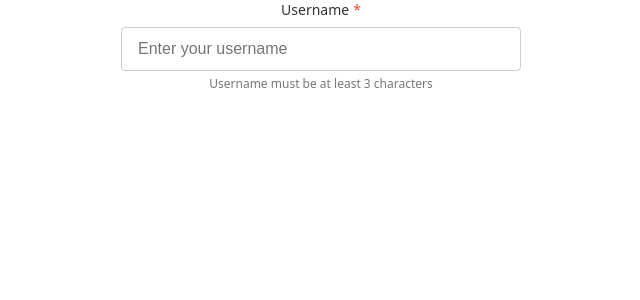
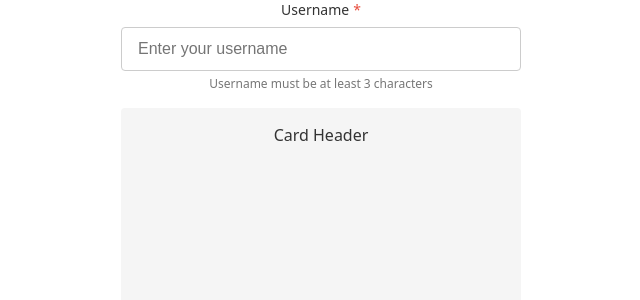
Before and after one commit to jkirito-org/cautious-fiesta, a React (Vite) app: page / in a window 1280 px wide. Shown: the top 300 px of the page, without its empty margins (319-959 px from the left). Built offline with nearby package versions, Linux system fonts and the light colour scheme.

Commit message:
Added a Card

```diff
--- a/src/App.tsx
+++ b/src/App.tsx
@@ -1,4 +1,5 @@
 import "./App.css";
+import { Card } from "./components/Base/Card";
 import Input from "./components/Base/Input";
 
 function App() {
@@ -12,6 +13,9 @@ function App() {
           onChange={(value) => console.log(value)}
           helperText="Username must be at least 3 characters"
         />
+        <Card header="Card Header">
+          <p>Card content</p>
+        </Card>
       </div>
     </div>
   );
--- /dev/null
+++ b/src/components/Base/Card.scss
@@ -0,0 +1,23 @@
+.card {
+    width: 100%;
+    height: 100%;
+    position: relative;
+}
+
+.card-header {
+    width: 100%;
+    height: 100%;
+    position: relative;
+    background-color: #f5f5f5;
+    border-radius: 4px;
+    padding: 1rem;
+    font-weight: 500;
+    color: #333;
+}
+
+.card-body {
+    width: 100%;
+    height: 100%;
+    position: relative;
+    padding: 1rem;
+}
--- /dev/null
+++ b/src/components/Base/Card.tsx
@@ -0,0 +1,15 @@
+import "./Card.scss";
+
+interface CardProps {
+  header: string;
+  children: React.ReactNode;
+}
+
+export const Card = (props: CardProps) => {
+  return (
+    <div className="card">
+      <div className="card-header">{props.header}</div>
+      <div className="card-body">{props.children}</div>
+    </div>
+  );
+};
```
